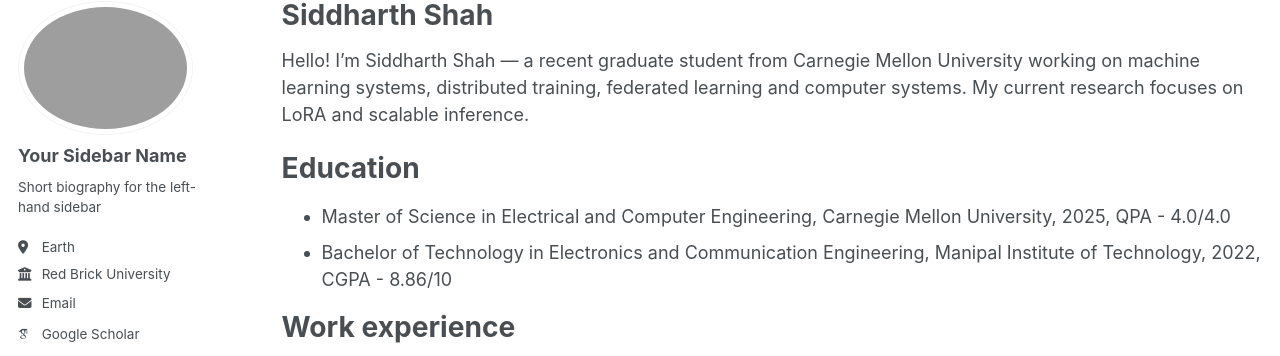
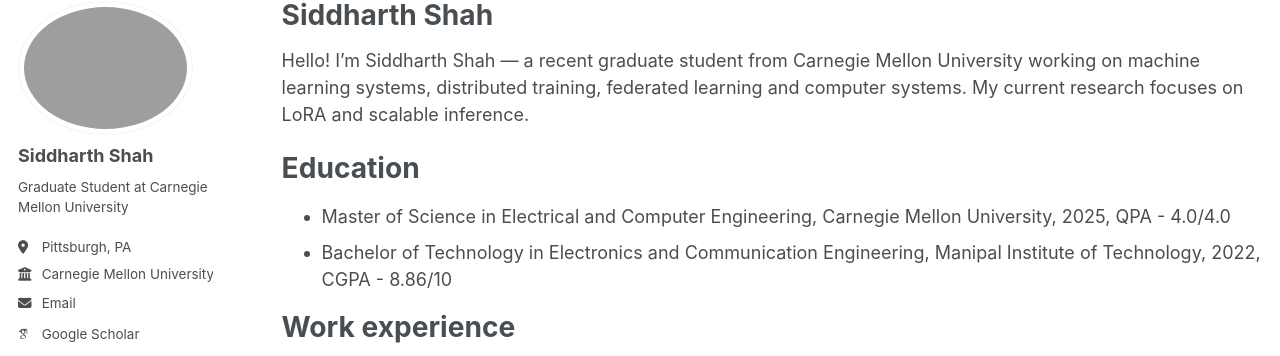
Before and after one commit to SidShah23/siddharthgautamshah.github.io, a Jekyll site: the page built from _pages/cv.md, in a window 1280 px wide. Shown: the part 98-454 px from the top of the page. Built offline with Jekyll 4.4.1, drawn with Linux system fonts in a browser that asks for light colours; some web fonts are replaced; a script that is not in the unit is left out.

Commit message:
Adding Sidebar and Profile Picture

```diff
--- a/_config.yml
+++ b/_config.yml
@@ -23,13 +23,13 @@ repository               : "academicpages/academicpages.github.io"
 author:
   # Biographic information
   avatar           : "profile.png"
-  name             : "Your Sidebar Name"
+  name             : "Siddharth Shah"
   pronouns         : # example: "she/her"
-  bio              : "Short biography for the left-hand sidebar"
-  location         : "Earth"
-  employer         : "Red Brick University"
+  bio              : "Graduate Student at Carnegie Mellon University"
+  location         : "Pittsburgh, PA"
+  employer         : "Carnegie Mellon University"
   uri              : # URL
-  email            : "none@example.org"
+  email            : "siddharthgautamshah@gmail.com"
 
   # Academic websites
   academia         : # URL
```
Also changed, not shown: 1 other file.
